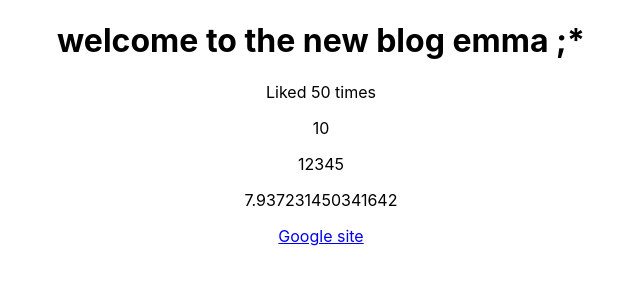
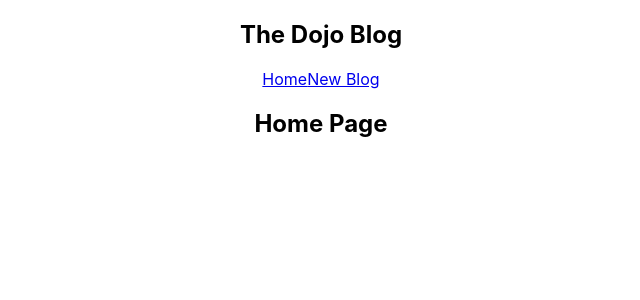
Before and after one commit to TrabelsiOmaima/React, a React (Create React App) app: page / in a window 1280 px wide. Shown: the top 300 px of the page, without its empty margins (319-959 px from the left). Built offline with nearby package versions, Linux system fonts and the light colour scheme.

Commit message:
inject components..

```diff
--- a/src/App.js
+++ b/src/App.js
@@ -1,25 +1,18 @@
 
  import './App.css';
+ import Navbar from './Navbar';
+ import Home from './Home';
 
 function App() {
 
-  const title = 'welcome to the new blog emma ;* ';
-  const likes = 50;
-  const link = "http://www.google.com";
-
-
   return (
     <div className="App">
+      <Navbar/>
+
       <div className="content">
+        <Home/>
+      </div>
 
-        <h1> {title} </h1>
-        <p> Liked {likes} times </p>
-        <p> {10}</p>
-        <p> {[1,2,3,4,5]} </p>
-        <p> { Math.random() * 10} </p>
-        <a href={link}>Google site</a>
-
-      </div>
     </div>
   );
 }
--- /dev/null
+++ b/src/Home.js
@@ -0,0 +1,10 @@
+
+const Home = () => {
+    return (
+        <div className="home">
+            <h2>Home Page</h2>
+        </div>
+     );
+}
+
+export default Home;
--- /dev/null
+++ b/src/Navbar.js
@@ -0,0 +1,16 @@
+
+
+const Navbar = () => {
+    return (
+        <nav className="navbar">
+            <h1>The Dojo Blog</h1>
+            <div className="links">
+                <a href="/">Home</a>
+                <a href="/create">New Blog</a>
+
+            </div>
+        </nav>
+     );
+}
+
+export default Navbar;
```
Also changed, not shown: 1 other file (tests, documents, lock files or other folders).
